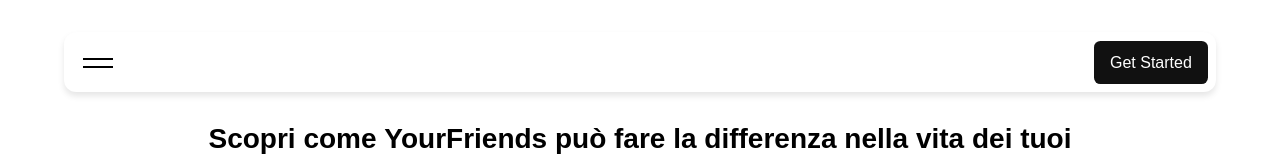
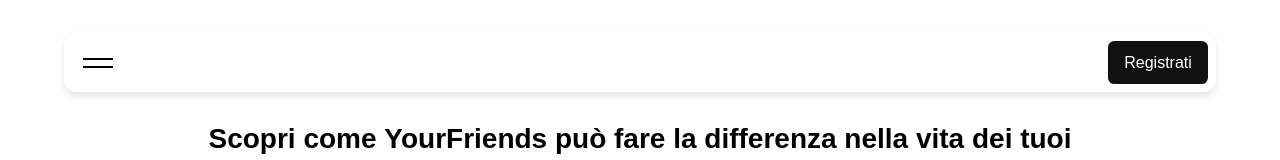
Before and after one commit to sim-07/YourFriends, a React (Vite) app: page / in a window 1280 px wide. Shown: the top 160 px of the page. Built offline with nearby package versions, Linux system fonts and the light colour scheme; a web font is replaced by a local one.

Commit message:
aggiornamento menu e testi

```diff
--- a/src/components/CardNav.jsx
+++ b/src/components/CardNav.jsx
@@ -158,7 +158,7 @@
             className="card-nav-cta-button"
             style={{ backgroundColor: buttonBgColor, color: buttonTextColor }}
           >
-            Get Started
+            Registrati
           </button>
         </div>
 
--- a/src/components/Home/Header.jsx
+++ b/src/components/Home/Header.jsx
@@ -6,31 +6,31 @@
 export default function App() {
   const items = [
     {
-      label: "About",
+      label: "Su di noi",
       bgColor: "#0D0716",
       textColor: "#fff",
       links: [
-        { label: "Company", ariaLabel: "About Company" },
-        { label: "Careers", ariaLabel: "About Careers" }
+        { label: "Contattaci", ariaLabel: "Contattaci" },
+        { label: "Scopri la guida di YourFriends", ariaLabel: "About Careers" }
       ]
     },
     {
-      label: "Projects",
+      label: "Scopri di più",
       bgColor: "#170D27",
       textColor: "#fff",
       links: [
-        { label: "Featured", ariaLabel: "Featured Projects" },
-        { label: "Case Studies", ariaLabel: "Project Case Studies" }
+        { label: "Come si usa YourFriends?", ariaLabel: "Featured Projects" },
+        { label: "Per chi è pensato YourFriends?", ariaLabel: "Project Case Studies" }
       ]
     },
     {
-      label: "Contact",
+      label: "Area Personale",
       bgColor: "#271E37",
       textColor: "#fff",
       links: [
-        { label: "Email", ariaLabel: "Email us" },
-        { label: "Twitter", ariaLabel: "Twitter" },
-        { label: "LinkedIn", ariaLabel: "LinkedIn" }
+        { label: "Accedi", ariaLabel: "Email us" },
+        { label: "Registrati", ariaLabel: "Twitter" },
+        { label: "Che dati raccogliamo?", ariaLabel: "LinkedIn" }
       ]
     }
   ];
```
